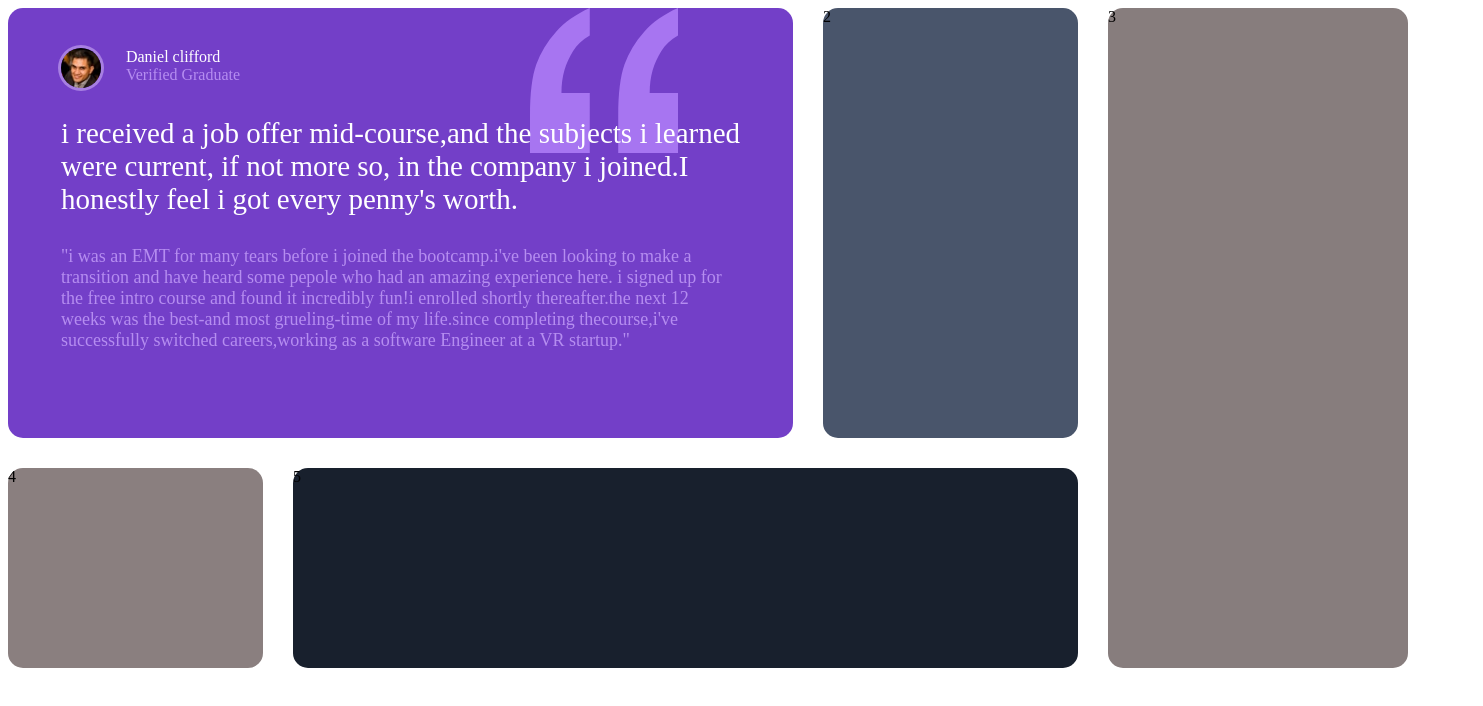
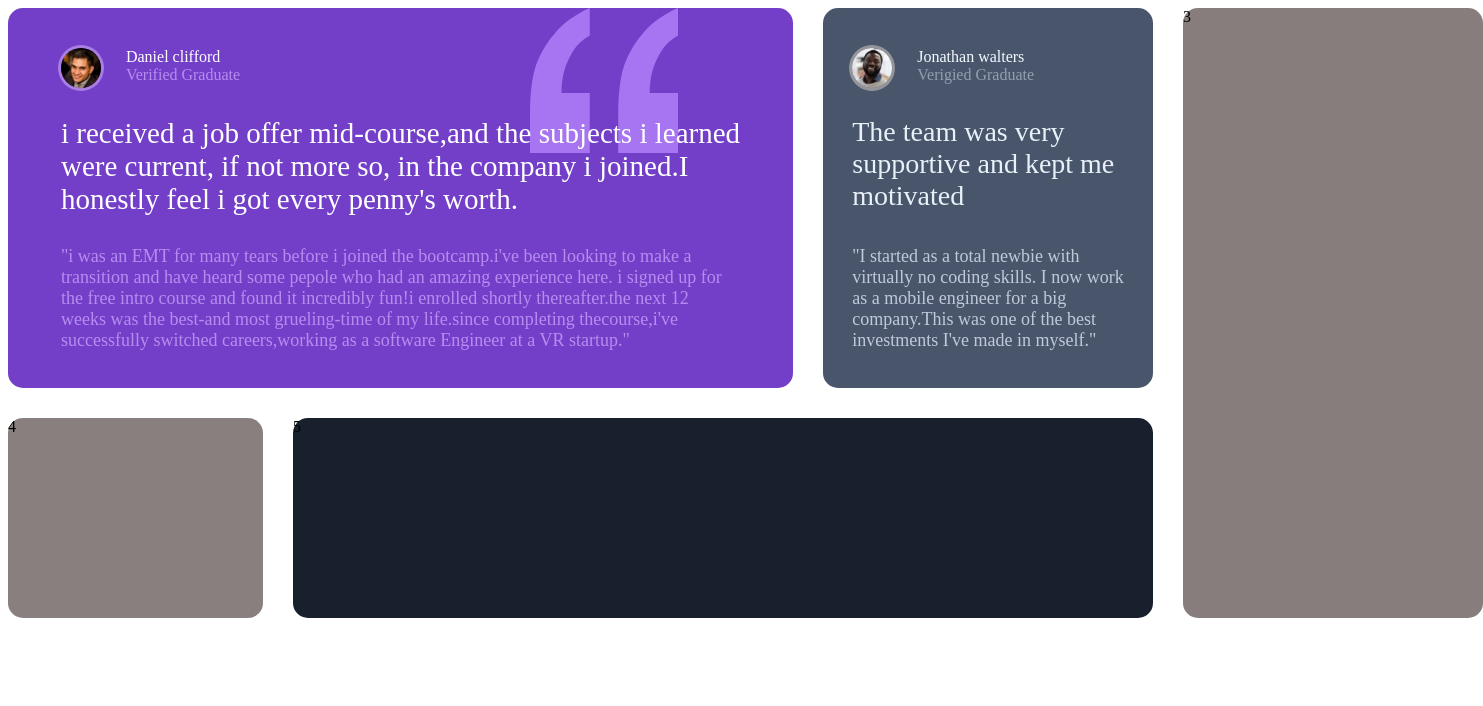
Before and after one commit to alirezash-web-designer/challenge-Testimonials-grid-section, a plain HTML site: page index.html in a window 1280 px wide. Shown: the whole page, 1483 px wide, since content can reach past the window. Drawn offline with Linux system fonts and the light colour scheme.

Commit message:
finish the cell-2

```diff
--- a/index.html
+++ b/index.html
@@ -15,7 +15,7 @@
     <div class="cl-1-title">
       <div>
         <img src="image/image-daniel.jpg" alt="profile" class="pf-daniel">
-        <div class="b2">
+        <div class="b1">
           <div class="cell-1-pf-text-1"> Daniel clifford<br></div>
           <div class="cell-1-pf-text-2"> Verified Graduate</div>
         </div>
@@ -34,7 +34,29 @@
       </p>
     </div>
   </div>
-  <div class="cell-2">2</div>
+  <div class="cell-2">
+    <div class="cl-2-title">
+     <div>
+       <img src="image/image-jonathan.jpg" alt="profile-picture" class="pf-jonathan">
+        <div class="b2">
+         <div class="cell-2-pf-text-1">Jonathan walters</div>
+         <div class="cell-2-pf-text-2">Verigied Graduate</div>
+        </div>
+     </div>
+     <p class="c2-text-1">
+       The team was very<br>
+       supportive and kept me <br>
+       motivated
+     </p>
+     <p class="c2-text-2">
+       "I started as a total newbie with <br>
+       virtually no coding skills. I now work<br>
+       as a mobile engineer for a big<br>
+       company.This was one of the best<br>
+       investments I've made in myself."
+     </p>
+    </div>
+  </div>
   <div class="cell-3">3</div>
   <div class="cell-4">4</div>
   <div class="cell-5">5</div>
--- a/styles.css
+++ b/styles.css
@@ -1,9 +1,8 @@
 .container{
     display: grid;
     height: 500px;
-
-    grid-template-columns:255px 500px 255px 300px ;
-    grid-template-rows: 430px 200px;
+    grid-template-columns:255px 500px 330px 300px ;
+    grid-template-rows: 380px 200px;
     grid-column-gap: 30px;
     grid-row-gap: 30px;
 }
@@ -52,7 +51,7 @@
     justify-content: center;
     grid-template-rows:50px 140px 140px;
 }
-.b2{
+.b1{
     margin-left: 65px;
     margin-top:10px;
 }
@@ -72,3 +71,34 @@
     color:#b58df0 ;
 
 }
+.pf-jonathan{
+    border-radius: 50%;
+    box-shadow:0 0 0 3px #94959a;
+    width: 40px;
+    float: left;
+    margin-top: 10px;
+}
+.cell-2-pf-text-1{
+    color: #f3faff;
+}
+.cell-2-pf-text-2{
+    color:#929fb2;
+}
+.cl-2-title{
+    display: grid;
+    margin-top: 30px;
+    justify-content: center;
+    grid-template-rows:50px 140px 140px;
+
+}
+.b2{
+    margin: 10px 0 0 65px;
+}
+.c2-text-1{
+    color:#e8f1f8;
+    font-size: 28px;
+}
+.c2-text-2{
+    color: #c0c9da;
+    font-size:18px;
+}
```
